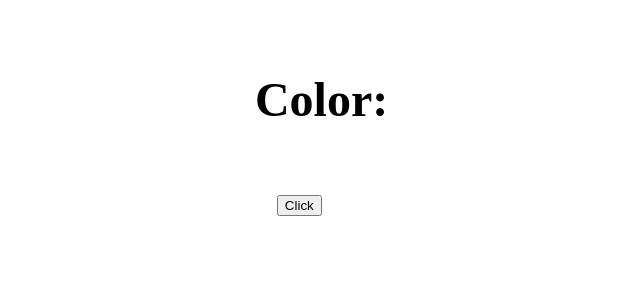
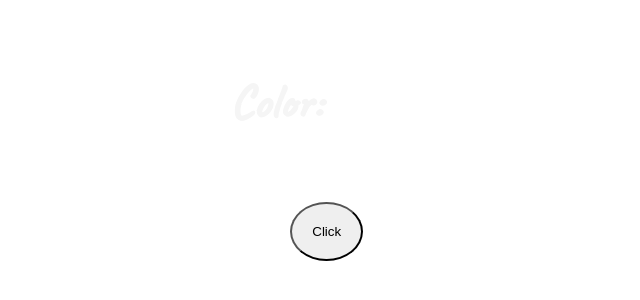
Before and after one commit to DerekDanielson/color-flipper, a plain HTML site: page index.html in a window 1280 px wide. Shown: the part 118-418 px from the top of the page, without its empty margins (284-924 px from the left). Drawn offline with Linux system fonts and the light colour scheme.

Commit message:
Added new font

```diff
--- a/style.css
+++ b/style.css
@@ -1,13 +1,20 @@
+body {
+    font-family: 'Caveat', cursive;
+}
+
 #container {
     margin-top: 15%;
-    margin-left: 42%;
+    margin-left: 40%;
 }
 
 h1 {
     font-size: 3rem;
+    color: whitesmoke;
 }
 
 button {
     margin-top: 5%;
-    margin-left: 3%;
+    margin-left: 8%;
+    padding: 20px;
+    border-radius: 50%;
 }
```
